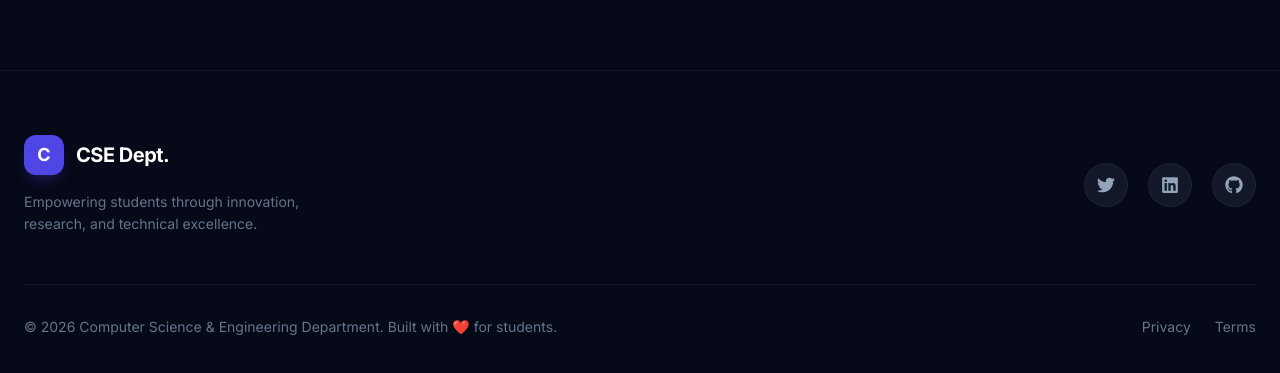
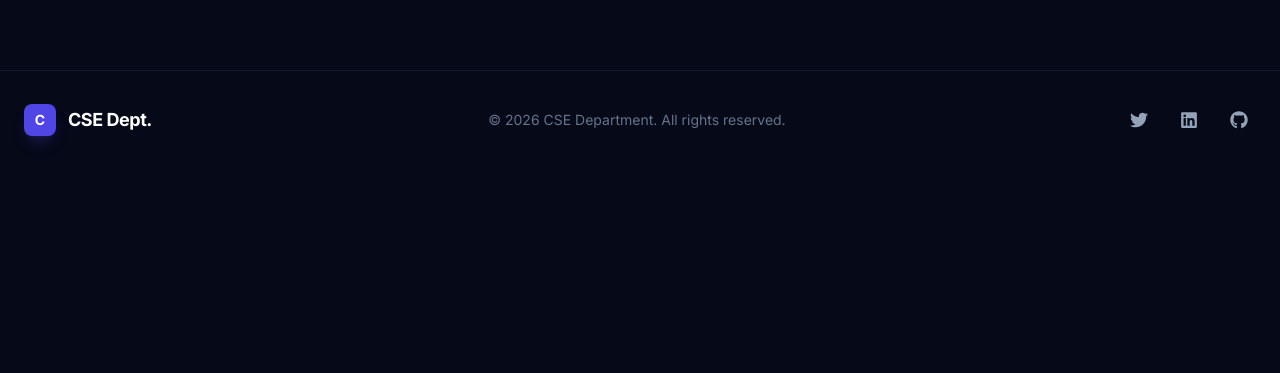
Before and after one commit to AMIREDDYRAKEY/cse, a React (Vite) app in the folder cse/: page /question-papers in a window 1280 px wide. Shown: the part 908-1281 px from the top of the page. After the commit the page ends 1077 px from the top, so only its background shows below. Built offline with nearby package versions, Linux system fonts and the light colour scheme; no server answers.

Commit message:
Simplify footer to single line layout for laptop view

```diff
--- a/cse/src/components/Footer.jsx
+++ b/cse/src/components/Footer.jsx
@@ -3,36 +3,21 @@ import { FaTwitter, FaLinkedin, FaGithub } from 'react-icons/fa'
 
 const Footer = () => {
     return (
-        <footer className="py-12 border-t border-slate-800/50 bg-[#060918]">
-            <div className="max-w-7xl mx-auto px-6">
-                <div className="flex flex-col md:flex-row justify-between items-center gap-8 py-4">
-                    <div className="flex flex-col items-center md:items-start gap-4">
-                        <div className="flex items-center gap-3">
-                            <div className="w-10 h-10 rounded-xl bg-indigo-600 flex items-center justify-center text-white font-bold text-lg shadow-lg shadow-indigo-600/20">C</div>
-                            <span className="text-xl font-bold text-white tracking-tight">CSE Dept.</span>
-                        </div>
-                        <p className="text-slate-500 text-sm text-center md:text-left max-w-xs leading-relaxed">
-                            Empowering students through innovation, research, and technical excellence.
-                        </p>
-                    </div>
-
-                    <div className="flex flex-col items-center md:items-end gap-4">
-                        <div className="flex gap-5">
-                            <a href="#" className="p-3 rounded-full bg-slate-800/50 text-slate-400 hover:text-white hover:bg-slate-800 transition-all duration-300 border border-white/5"><FaTwitter size={18} /></a>
-                            <a href="#" className="p-3 rounded-full bg-slate-800/50 text-slate-400 hover:text-white hover:bg-slate-800 transition-all duration-300 border border-white/5"><FaLinkedin size={18} /></a>
-                            <a href="#" className="p-3 rounded-full bg-slate-800/50 text-slate-400 hover:text-white hover:bg-slate-800 transition-all duration-300 border border-white/5"><FaGithub size={18} /></a>
-                        </div>
-                    </div>
+        <footer className="py-8 border-t border-slate-800/50 bg-[#060918]">
+            <div className="max-w-7xl mx-auto px-6 flex flex-col md:flex-row justify-between items-center gap-6">
+                <div className="flex items-center gap-3">
+                    <div className="w-8 h-8 rounded-lg bg-indigo-600 flex items-center justify-center text-white font-bold text-sm shadow-lg shadow-indigo-600/20">C</div>
+                    <span className="text-lg font-bold text-white tracking-tight">CSE Dept.</span>
                 </div>
 
-                <div className="mt-8 pt-8 border-t border-white/5 flex flex-col md:flex-row justify-between items-center gap-4 text-center md:text-left">
-                    <p className="text-slate-500 text-sm">
-                        © {new Date().getFullYear()} Computer Science & Engineering Department. Built with ❤️ for students.
-                    </p>
-                    <div className="flex gap-6 text-sm">
-                        <a href="#" className="text-slate-500 hover:text-indigo-400 transition-colors">Privacy</a>
-                        <a href="#" className="text-slate-500 hover:text-indigo-400 transition-colors">Terms</a>
-                    </div>
+                <p className="text-slate-500 text-sm text-center">
+                    © {new Date().getFullYear()} CSE Department. All rights reserved.
+                </p>
+
+                <div className="flex gap-4">
+                    <a href="#" className="text-slate-400 hover:text-white transition-colors p-2"><FaTwitter size={18} /></a>
+                    <a href="#" className="text-slate-400 hover:text-white transition-colors p-2"><FaLinkedin size={18} /></a>
+                    <a href="#" className="text-slate-400 hover:text-white transition-colors p-2"><FaGithub size={18} /></a>
                 </div>
             </div>
         </footer>
```
